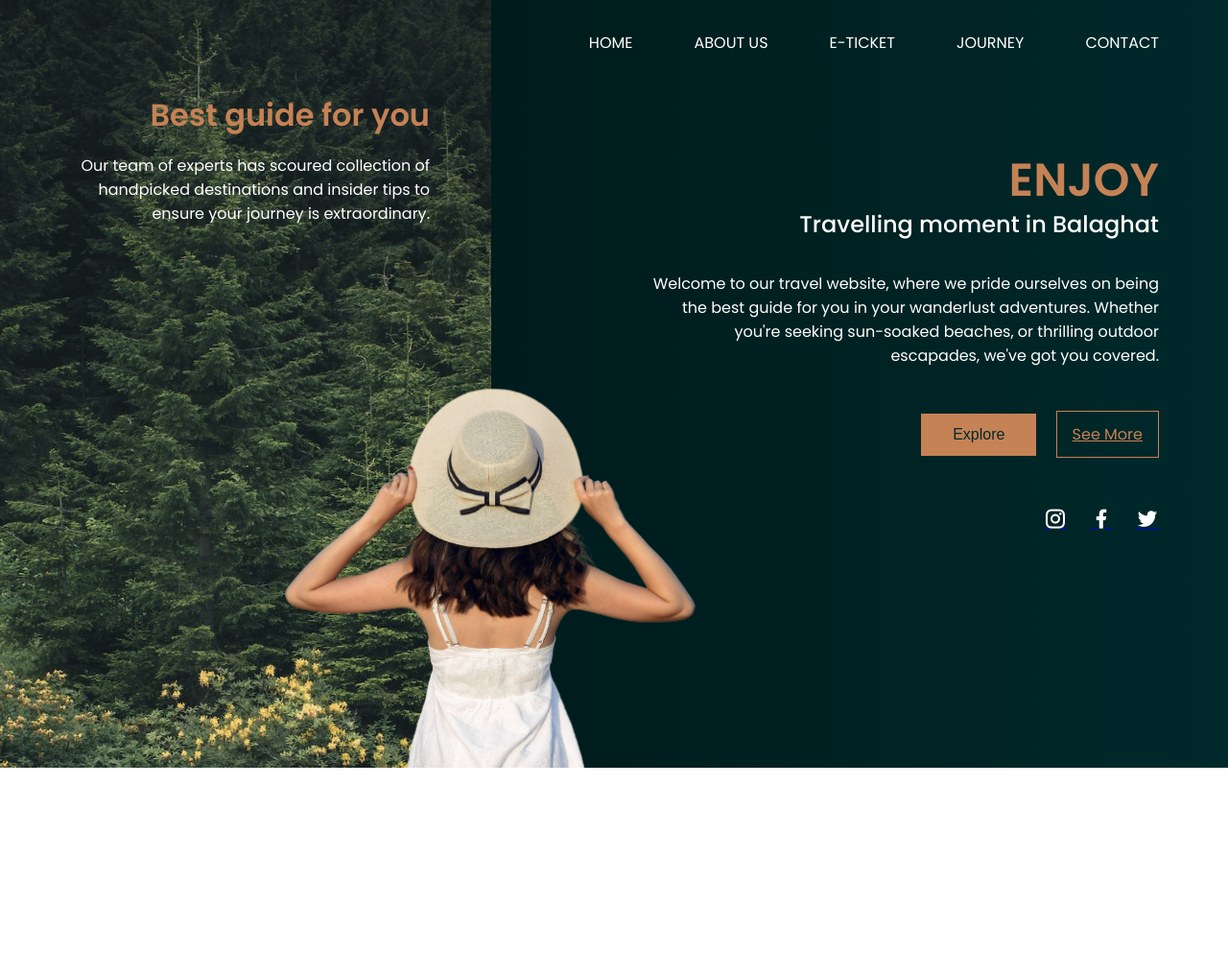
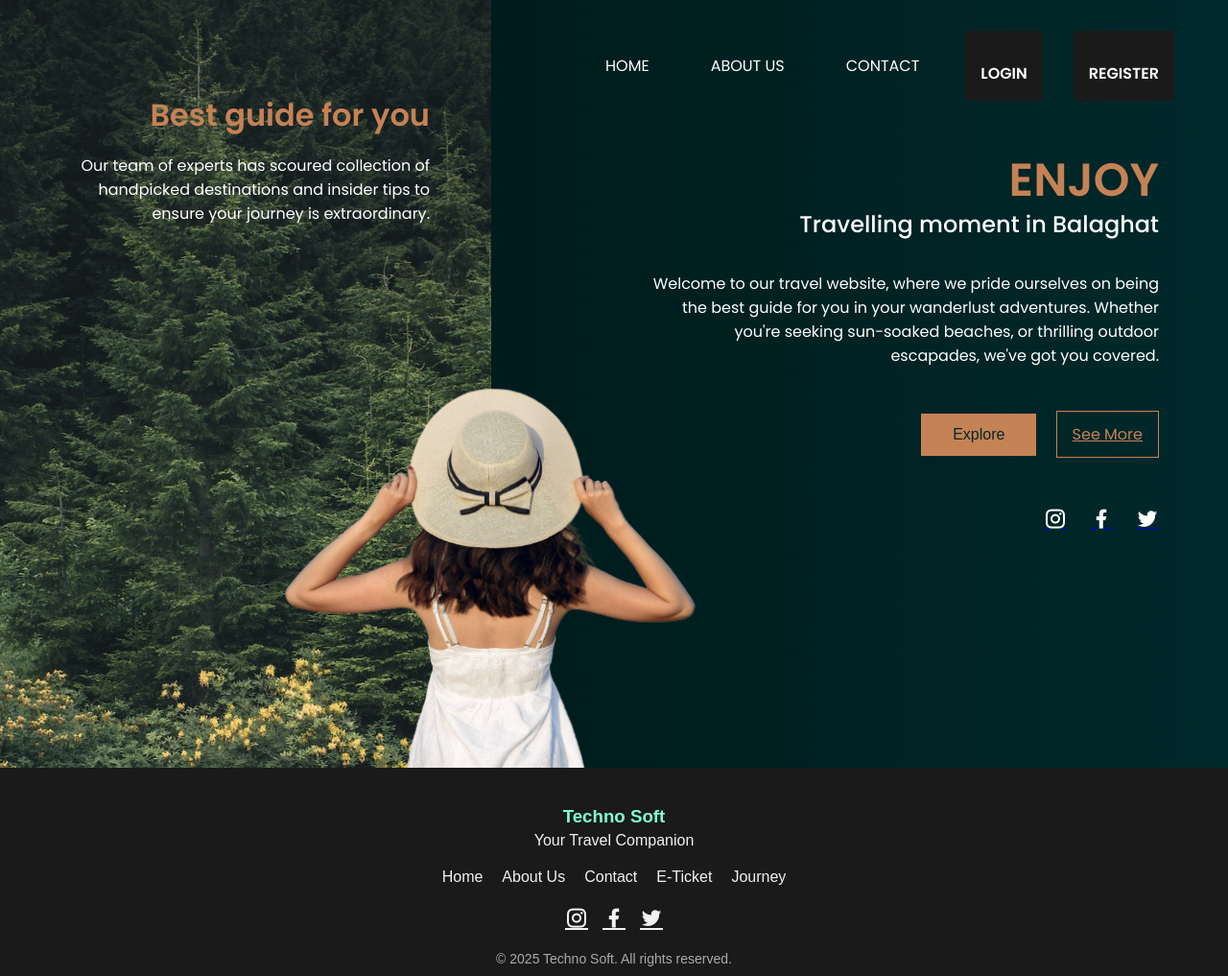
Before and after one commit to 09sanket/TravelLandingPage, a plain HTML site: page index.html in a window 1280 px wide. Shown: the whole page at 96% size. Before the commit the page ends 800 px from the top, so only its background shows below. Drawn offline with nearby package versions, Linux system fonts and the light colour scheme.

Commit message:
about and all

```diff
--- a/index.html
+++ b/index.html
@@ -14,10 +14,16 @@
     <nav>
       <ul class="nav__links">
         <li class="link"><a href="#">HOME</a></li>
-        <li class="link"><a href="#">ABOUT US</a></li>
-        <li class="link"><a href="#">E-TICKET</a></li>
-        <li class="link"><a href="#">JOURNEY</a></li>
-        <li class="link"><a href="#">CONTACT</a></li>
+        <li class="link"><a href="about.html">ABOUT US</a></li>
+        <li class="link"><a href="contact.html">CONTACT</a></li>
+        <li class="link">
+  <a href="login.html" class="nav-button">LOGIN</a>
+</li>
+<li class="link">
+  <a href="login.html" class="nav-button">REGISTER</a>
+</li>
+
+
       </ul>
     </nav>
 
@@ -67,5 +73,31 @@
         </div>
       </div>
     </div>
+
+    <footer>
+  <div class="footer-container">
+    <div class="footer-brand">
+      <h3>Techno Soft</h3>
+      <p>Your Travel Companion</p>
+    </div>
+    <div class="footer-links">
+      <a href="#">Home</a>
+      <a href="about.html">About Us</a>
+      <a href="contact.html">Contact</a>
+      <a href="#">E-Ticket</a>
+      <a href="#">Journey</a>
+    </div>
+    <div class="footer-socials">
+      <a href="https://instagram.com/techno._skill" target="_blank"><i class="ri-instagram-line"></i></a>
+      <a href="https://facebook.com" target="_blank"><i class="ri-facebook-fill"></i></a>
+      <a href="https://twitter.com" target="_blank"><i class="ri-twitter-fill"></i></a>
+    </div>
+  </div>
+  <div class="footer-bottom">
+    <p>&copy; 2025 Techno Soft. All rights reserved.</p>
+  </div>
+</footer>
+
+
   </body>
 </html>
--- a/styles.css
+++ b/styles.css
@@ -2,7 +2,7 @@
 
 :root {
   --primary-color: #00292b;
-  --primary-color-dark: #001111;
+  --primary-color-dark: hwb(180 0% 93%);
   --secondary-color: #c58255;
   --white: #ffffff;
 }
@@ -212,3 +212,78 @@ nav {
     justify-content: center;
   }
 }
+.nav-button {
+  display: inline-block;
+  padding: 8px 16px;
+ background-color: #1a1a1a; /* Or any color you want */
+  color: white;
+  border: none;
+  border-radius: 4px;
+  text-decoration: none;
+  transition: background-color 0.3s ease;
+  font-weight: bold;
+}
+
+.nav-button:hover {
+  background-color: var(--primary-color-dark); /* Slightly darker on hover */
+}
+
+/* __________________________________________________________________  */
+
+footer {
+  background-color: #1a1a1a;
+  color: #f1f1f1;
+  padding: 40px 20px 10px;
+  text-align: center;
+  font-family: Arial, sans-serif;
+}
+
+.footer-container {
+  display: flex;
+  flex-direction: column;
+  align-items: center;
+  gap: 20px;
+}
+
+.footer-brand h3 {
+  margin-bottom: 5px;
+  color: aquamarine;
+}
+
+.footer-links {
+  display: flex;
+  gap: 20px;
+  flex-wrap: wrap;
+  justify-content: center;
+}
+
+.footer-links a {
+  color: #f1f1f1;
+  text-decoration: none;
+  transition: color 0.3s;
+}
+
+.footer-links a:hover {
+  color: aquamarine;
+}
+
+.footer-socials {
+  display: flex;
+  gap: 15px;
+  font-size: 24px;
+}
+
+.footer-socials a {
+  color: #f1f1f1;
+  transition: color 0.3s;
+}
+
+.footer-socials a:hover {
+  color: aquamarine;
+}
+
+.footer-bottom {
+  margin-top: 20px;
+  font-size: 14px;
+  color: #aaa;
+}
--- /dev/null
+++ b/styles1.css
@@ -0,0 +1,71 @@
+* {
+  margin: 0;
+  padding: 0;
+  box-sizing: border-box;
+  font-family: Arial, sans-serif;
+}
+:root {
+  --primary-color: #00292b;
+  --primary-color-dark: hwb(180 0% 93%);
+}
+
+body{
+   background: var(--primary-color);
+
+
+}
+.about-header {
+  background-image: url('https://source.unsplash.com/1600x400/?nature,travel');
+  background-size: cover;
+  background-position: center;
+  color: white;
+  padding: 60px 0;
+  text-align: center;
+}
+
+.about-header h1 {
+  font-size: 48px;
+  background-color: rgba(0, 0, 0, 0.5);
+  display: inline-block;
+  padding: 10px 30px;
+  border-radius: 10px;
+}
+
+.about-section {
+  display: flex;
+  flex-wrap: wrap;
+  padding: 50px;
+  background-color: #f9f9f9;
+  align-items: center;
+  justify-content: center;
+  gap: 40px;
+}
+
+.about-text {
+  flex: 1;
+  min-width: 300px;
+}
+
+.about-text h2 {
+  font-size: 32px;
+  margin-bottom: 20px;
+  color: #333;
+}
+
+.about-text p {
+  font-size: 18px;
+  color: #555;
+  margin-bottom: 15px;
+  line-height: 1.6;
+}
+
+.about-image {
+  flex: 1;
+  min-width: 300px;
+}
+
+.about-image img {
+  width: 100%;
+  height: auto;
+  border-radius: 10px;
+}
--- /dev/null
+++ b/styles3.css
@@ -0,0 +1,75 @@
+* {
+  margin: 0;
+  padding: 0;
+  box-sizing: border-box;
+  font-family: Arial, sans-serif;
+}
+:root {
+  --primary-color: #00292b;
+  --primary-color-dark: hwb(180 0% 93%);
+}
+
+
+body {
+     background: var(--primary-color);
+  display: flex;
+  align-items: center;
+  justify-content: center;
+  min-height: 100vh;
+}
+
+.contact-container {
+  width: 100%;
+  padding: 20px;
+  display: flex;
+  justify-content: center;
+}
+
+.contact-box {
+  background-color: white;
+  padding: 40px 30px;
+  border-radius: 12px;
+  box-shadow: 0 8px 20px rgba(0, 0, 0, 0.2);
+  max-width: 400px;
+  width: 100%;
+}
+
+.contact-box h2 {
+  text-align: center;
+  margin-bottom: 30px;
+  color: #333;
+}
+
+form {
+  display: flex;
+  flex-direction: column;
+}
+
+form label {
+  margin-bottom: 5px;
+  color: #555;
+}
+
+form input {
+  padding: 10px;
+  margin-bottom: 20px;
+  border: 1px solid #ccc;
+  border-radius: 6px;
+  outline: none;
+  font-size: 16px;
+}
+
+form button {
+  padding: 12px;
+  background-color: #00bfa6;
+  color: white;
+  font-size: 16px;
+  border: none;
+  border-radius: 6px;
+  cursor: pointer;
+  transition: background 0.3s;
+}
+
+form button:hover {
+  background-color: #009e88;
+}
```
Also changed, not shown: about.html (added, +35 -0 lines), contact.html (added, +28 -0 lines), login.html (added, +28 -0 lines), 1 other file.
